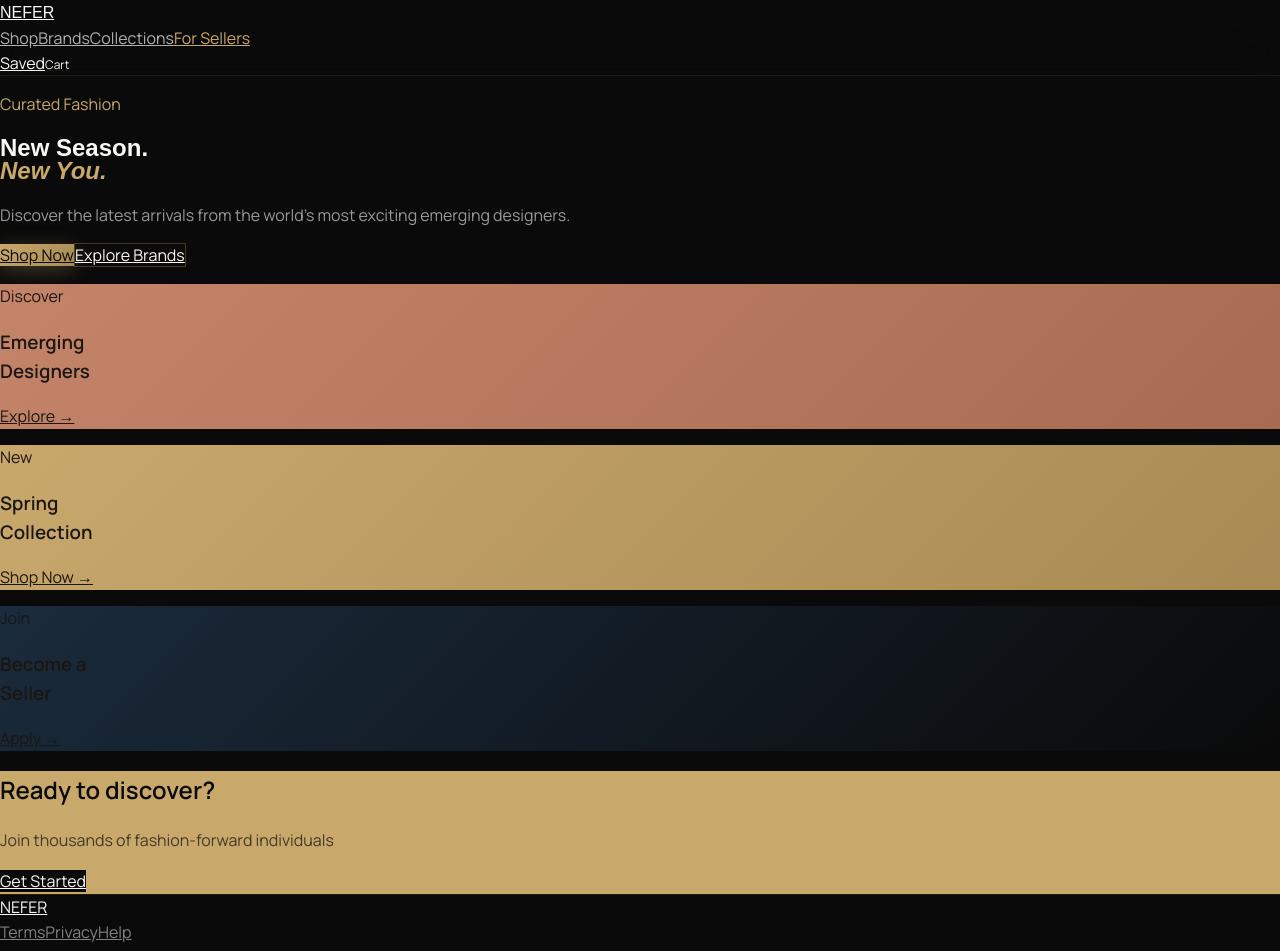
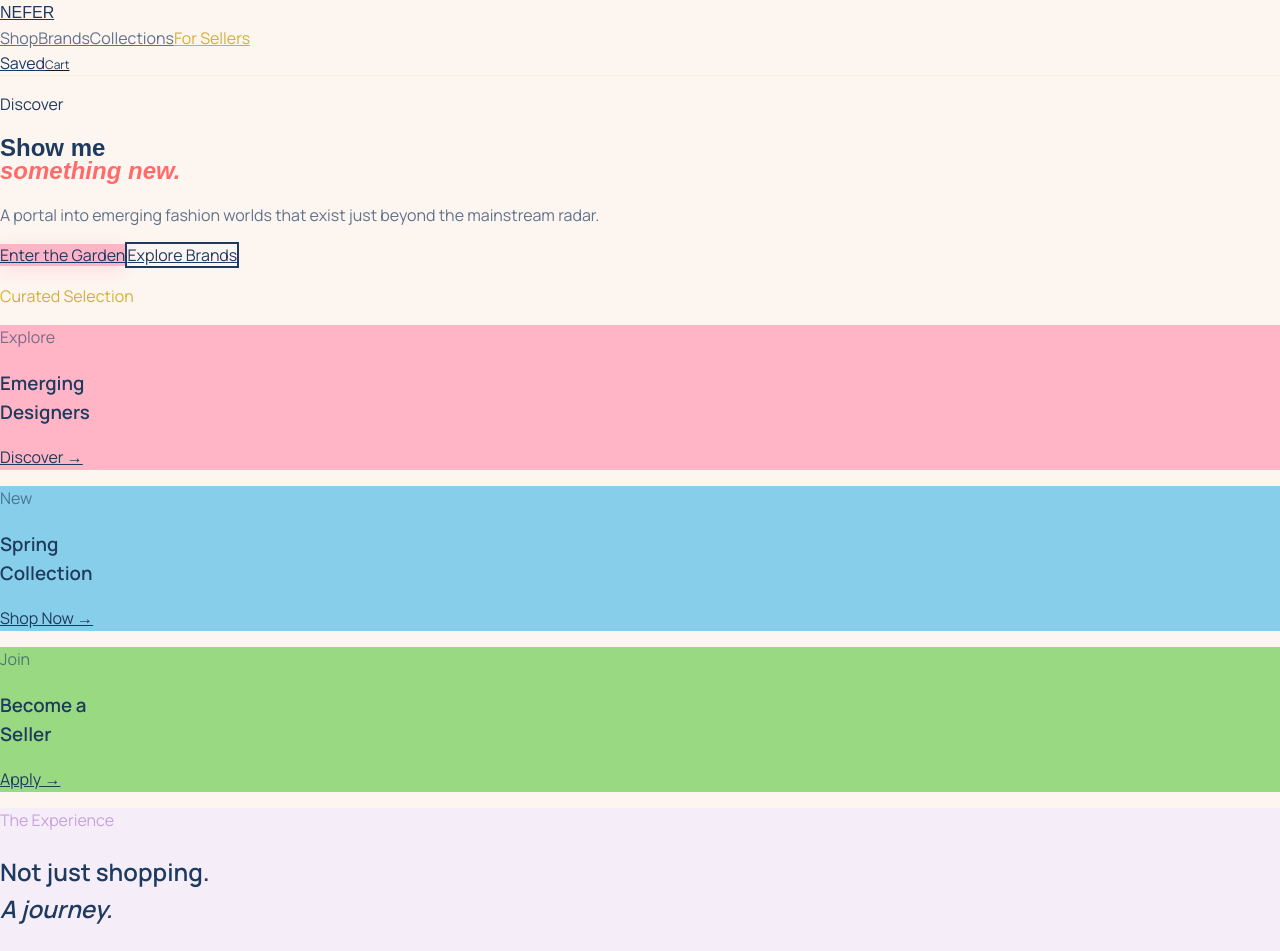
Before and after one commit to clawperridon/nefermarketplace-wonderland, a Next.js app: page / in a window 1280 px wide. Shown: the top 951 px of the page. Built offline with nearby package versions, Linux system fonts and the light colour scheme.

Commit message:
Apply NEFER artifact design - colorful surreal palette

```diff
--- a/app/page.tsx
+++ b/app/page.tsx
@@ -2,131 +2,143 @@ import Link from 'next/link';
 
 export default function Home() {
   return (
-    <div className="min-h-screen" style={{ background: '#0A0A0A' }}>
+    <div className="min-h-screen" style={{ background: '#FDF6F0' }}>
       {/* Navigation */}
-      <nav className="fixed top-0 left-0 right-0 z-50 px-6 py-4 flex justify-between items-center" style={{ background: 'rgba(10,10,10,0.8)', backdropFilter: 'blur(20px)', borderBottom: '1px solid rgba(201,168,108,0.1)' }}>
-        <Link href="/" className="font-display text-xl font-bold tracking-[0.25em]" style={{ color: '#FAF8F5', fontFamily: 'Syne, sans-serif' }}>NEFER</Link>
+      <nav className="fixed top-0 left-0 right-0 z-50 px-6 py-4 flex justify-between items-center" style={{ background: 'rgba(253,246,240,0.9)', backdropFilter: 'blur(20px)', borderBottom: '1px solid rgba(212,175,55,0.1)' }}>
+        <Link href="/" className="font-display text-xl font-bold tracking-[0.25em]" style={{ color: '#1E3A5F', fontFamily: 'Syne, sans-serif' }}>NEFER</Link>
         <div className="hidden md:flex items-center gap-8">
-          <Link href="/marketplace" className="text-xs tracking-[0.15em] uppercase" style={{ color: '#FAF8F5', opacity: 0.7 }}>Shop</Link>
-          <Link href="/brands" className="text-xs tracking-[0.15em] uppercase" style={{ color: '#FAF8F5', opacity: 0.7 }}>Brands</Link>
-          <Link href="/collections" className="text-xs tracking-[0.15em] uppercase" style={{ color: '#FAF8F5', opacity: 0.7 }}>Collections</Link>
-          <Link href="/brand/onboarding" className="text-xs tracking-[0.15em] uppercase" style={{ color: '#C9A86C' }}>For Sellers</Link>
+          <Link href="/marketplace" className="text-xs tracking-[0.15em] uppercase" style={{ color: '#1E3A5F', opacity: 0.7 }}>Shop</Link>
+          <Link href="/brands" className="text-xs tracking-[0.15em] uppercase" style={{ color: '#1E3A5F', opacity: 0.7 }}>Brands</Link>
+          <Link href="/collections" className="text-xs tracking-[0.15em] uppercase" style={{ color: '#1E3A5F', opacity: 0.7 }}>Collections</Link>
+          <Link href="/brand/onboarding" className="text-xs tracking-[0.15em] uppercase" style={{ color: '#D4AF37' }}>For Sellers</Link>
         </div>
         <div className="flex items-center gap-4">
-          <Link href="/saved" className="text-xs" style={{ color: '#FAF8F5' }}>Saved</Link>
+          <Link href="/saved" className="text-xs" style={{ color: '#1E3A5F' }}>Saved</Link>
           <Link href="/checkout" className="relative">
-            <span style={{ color: '#FAF8F5', fontSize: '12px' }}>Cart</span>
+            <span style={{ color: '#1E3A5F', fontSize: '12px' }}>Cart</span>
           </Link>
         </div>
       </nav>
 
-      {/* Hero */}
+      {/* Hero - Surreal Gradient */}
       <section className="relative min-h-screen flex items-center justify-center overflow-hidden">
-        {/* Background */}
+        {/* Surreal background */}
         <div className="absolute inset-0" style={{
-          background: 'linear-gradient(180deg, #0A0A0A 0%, #1a1512 50%, #0A0A0A 100%)',
+          background: 'linear-gradient(180deg, #87CEEB 0%, #FFB5C5 50%, #FFF8DC 100%)',
         }} />
         <div className="absolute inset-0" style={{
-          backgroundImage: 'radial-gradient(circle at 20% 80%, rgba(201,168,108,0.15) 0%, transparent 50%)',
+          backgroundImage: 'radial-gradient(circle at 30% 70%, rgba(152,217,130,0.4) 0%, transparent 50%)',
         }} />
         <div className="absolute inset-0" style={{
-          backgroundImage: 'radial-gradient(circle at 80% 20%, rgba(201,168,108,0.1) 0%, transparent 40%)',
+          backgroundImage: 'radial-gradient(circle at 70% 30%, rgba(201,160,220,0.4) 0%, transparent 50%)',
         }} />
 
         {/* Content */}
         <div className="relative z-10 text-center px-6 max-w-4xl">
-          <p className="text-xs uppercase tracking-[0.4em] mb-6" style={{ color: '#C9A86C' }}>Curated Fashion</p>
-          <h1 className="font-display text-6xl md:text-8xl font-bold mb-6" style={{ color: '#FAF8F5', fontFamily: 'Syne, sans-serif', lineHeight: 0.95 }}>
-            New Season.<br/>
-            <em style={{ fontStyle: 'italic', color: '#C9A86C' }}>New You.</em>
+          <p className="text-xs uppercase tracking-[0.4em] mb-6" style={{ color: '#1E3A5F' }}>Discover</p>
+          <h1 className="font-display text-6xl md:text-8xl font-bold mb-6" style={{ color: '#1E3A5F', fontFamily: 'Syne, sans-serif', lineHeight: 0.95 }}>
+            Show me<br/>
+            <em style={{ fontStyle: 'italic', color: '#FF6B6B' }}>something new.</em>
           </h1>
-          <p className="text-lg md:text-xl leading-relaxed mb-10 max-w-xl mx-auto" style={{ color: '#FAF8F5', opacity: 0.6 }}>
-            Discover the latest arrivals from the world's most exciting emerging designers.
+          <p className="text-lg md:text-xl leading-relaxed mb-10 max-w-xl mx-auto" style={{ color: '#1E3A5F', opacity: 0.7 }}>
+            A portal into emerging fashion worlds that exist just beyond the mainstream radar.
           </p>
           <div className="flex flex-col md:flex-row gap-4 justify-center">
             <Link href="/marketplace" className="px-8 py-4 text-sm font-semibold tracking-[0.15em] uppercase" style={{
-              background: 'linear-gradient(135deg, #C9A86C 0%, #a88a54 100%)',
-              color: '#0A0A0A',
-              boxShadow: '0 4px 20px rgba(201,168,108,0.3)'
+              background: '#FFB5C5',
+              color: '#1E3A5F',
+              boxShadow: '0 4px 20px rgba(255,181,197,0.4)'
             }}>
-              Shop Now
+              Enter the Garden
             </Link>
             <Link href="/brands" className="px-8 py-4 text-sm font-semibold tracking-[0.15em] uppercase" style={{
-              border: '1px solid rgba(201,168,108,0.3)',
-              color: '#FAF8F5'
+              border: '2px solid #1E3A5F',
+              color: '#1E3A5F'
             }}>
               Explore Brands
             </Link>
           </div>
         </div>
 
-        {/* Scroll indicator */}
-        <div className="absolute bottom-10 left-1/2 -translate-x-1/2 animate-pulse">
-          <div className="w-6 h-10 rounded-full border-2 flex items-start justify-center p-1" style={{ borderColor: 'rgba(201,168,108,0.3)' }}>
-            <div className="w-1 h-2 rounded-full" style={{ background: '#C9A86C' }} />
-          </div>
-        </div>
+        {/* Floating elements - surreal touch */}
+        <div className="absolute top-1/4 left-1/4 w-32 h-32 rounded-full opacity-30" style={{ background: '#98D982' }} />
+        <div className="absolute bottom-1/3 right-1/4 w-24 h-24 rounded-full opacity-30" style={{ background: '#C9A0DC' }} />
       </section>
 
-      {/* Featured Section - Color Cards */}
-      <section className="py-24 px-6" style={{ background: '#0A0A0A' }}>
+      {/* Featured - Color Cards */}
+      <section className="py-24 px-6" style={{ background: '#FDF6F0' }}>
         <div className="max-w-7xl mx-auto">
+          <p className="text-xs uppercase tracking-[0.3em] text-center mb-12" style={{ color: '#D4AF37' }}>Curated Selection</p>
+
           <div className="grid grid-cols-1 md:grid-cols-3 gap-6">
-            {/* Card 1 - Terracotta */}
-            <div className="group relative aspect-[3/4] rounded-2xl overflow-hidden" style={{ background: 'linear-gradient(135deg, #C4846A 0%, #a86b52 100%)' }}>
-              <div className="absolute inset-0 flex flex-col justify-end p-6">
-                <p className="text-xs uppercase tracking-widest mb-2 text-white/70">Discover</p>
-                <h3 className="font-display text-2xl text-white">Emerging<br/>Designers</h3>
-                <Link href="/brands" className="mt-4 text-sm text-white/80 underline underline-offset-4">Explore →</Link>
+            {/* Card 1 - Blush Pink */}
+            <div className="group relative aspect-[3/4] rounded-3xl overflow-hidden" style={{ background: '#FFB5C5' }}>
+              <div className="absolute inset-0 flex flex-col justify-end p-8">
+                <p className="text-xs uppercase tracking-widest mb-2" style={{ color: '#1E3A5F', opacity: 0.6 }}>Explore</p>
+                <h3 className="font-display text-3xl" style={{ color: '#1E3A5F' }}>Emerging<br/>Designers</h3>
+                <Link href="/brands" className="mt-4 text-sm underline underline-offset-4" style={{ color: '#1E3A5F' }}>Discover →</Link>
               </div>
             </div>
 
-            {/* Card 2 - Gold */}
-            <div className="group relative aspect-[3/4] rounded-2xl overflow-hidden" style={{ background: 'linear-gradient(135deg, #C9A86C 0%, #a88a54 100%)' }}>
-              <div className="absolute inset-0 flex flex-col justify-end p-6">
-                <p className="text-xs uppercase tracking-widest mb-2 text-black/50">New</p>
-                <h3 className="font-display text-2xl text-black">Spring<br/>Collection</h3>
-                <Link href="/marketplace" className="mt-4 text-sm text-black/70 underline underline-offset-4">Shop Now →</Link>
+            {/* Card 2 - Dream Blue */}
+            <div className="group relative aspect-[3/4] rounded-3xl overflow-hidden" style={{ background: '#87CEEB' }}>
+              <div className="absolute inset-0 flex flex-col justify-end p-8">
+                <p className="text-xs uppercase tracking-widest mb-2" style={{ color: '#1E3A5F', opacity: 0.6 }}>New</p>
+                <h3 className="font-display text-3xl" style={{ color: '#1E3A5F' }}>Spring<br/>Collection</h3>
+                <Link href="/marketplace" className="mt-4 text-sm underline underline-offset-4" style={{ color: '#1E3A5F' }}>Shop Now →</Link>
               </div>
             </div>
 
-            {/* Card 3 - Deep */}
-            <div className="group relative aspect-[3/4] rounded-2xl overflow-hidden" style={{ background: 'linear-gradient(135deg, #1A2B3C 0%, #0A0A0A 100%)' }}>
-              <div className="absolute inset-0 flex flex-col justify-end p-6">
-                <p className="text-xs uppercase tracking-widest mb-2 text-white/50">Join</p>
-                <h3 className="font-display text-2xl text-white">Become a<br/>Seller</h3>
-                <Link href="/brand/onboarding" className="mt-4 text-sm text-white/70 underline underline-offset-4">Apply →</Link>
+            {/* Card 3 - Botanica Green */}
+            <div className="group relative aspect-[3/4] rounded-3xl overflow-hidden" style={{ background: '#98D982' }}>
+              <div className="absolute inset-0 flex flex-col justify-end p-8">
+                <p className="text-xs uppercase tracking-widest mb-2" style={{ color: '#1E3A5F', opacity: 0.6 }}>Join</p>
+                <h3 className="font-display text-3xl" style={{ color: '#1E3A5F' }}>Become a<br/>Seller</h3>
+                <Link href="/brand/onboarding" className="mt-4 text-sm underline underline-offset-4" style={{ color: '#1E3A5F' }}>Apply →</Link>
               </div>
             </div>
           </div>
         </div>
       </section>
 
-      {/* CTA Banner */}
-      <section className="py-20 px-6 text-center" style={{ background: '#C9A86C' }}>
-        <h2 className="font-display text-4xl mb-4" style={{ color: '#0A0A0A' }}>Ready to discover?</h2>
-        <p className="mb-8 text-lg" style={{ color: '#0A0A0A', opacity: 0.7 }}>Join thousands of fashion-forward individuals</p>
+      {/* Lavender Section */}
+      <section className="py-24 px-6" style={{ background: '#F5EEF8' }}>
+        <div className="max-w-4xl mx-auto text-center">
+          <p className="text-xs uppercase tracking-[0.3em] mb-4" style={{ color: '#C9A0DC' }}>The Experience</p>
+          <h2 className="font-display text-4xl md:text-5xl mb-6" style={{ color: '#1E3A5F' }}>
+            Not just shopping.<br/><em style={{ fontStyle: 'italic' }}>A journey.</em>
+          </h2>
+          <p className="text-lg" style={{ color: '#1E3A5F', opacity: 0.7 }}>
+            Every visit reveals something new. Not just new products, but new aesthetics, new narratives, new ways of seeing fashion.
+          </p>
+        </div>
+      </section>
+
+      {/* CTA - Coral */}
+      <section className="py-20 px-6 text-center" style={{ background: '#FF6B6B' }}>
+        <h2 className="font-display text-4xl mb-4" style={{ color: '#FFF8DC' }}>Ready to discover?</h2>
+        <p className="mb-8 text-lg" style={{ color: '#FFF8DC', opacity: 0.8 }}>Join thousands of style explorers</p>
         <Link
           href="/signup"
           className="inline-block px-10 py-4 text-sm font-semibold uppercase tracking-widest"
-          style={{ background: '#0A0A0A', color: '#FAF8F5' }}
+          style={{ background: '#FFF8DC', color: '#1E3A5F' }}
         >
           Get Started
         </Link>
       </section>
 
       {/* Footer */}
-      <footer className="py-12 px-6" style={{ background: '#0A0A0A', borderTop: '1px solid rgba(201,168,108,0.1)' }}>
+      <footer className="py-12 px-6" style={{ background: '#FDF6F0', borderTop: '1px solid rgba(212,175,55,0.1)' }}>
         <div className="max-w-7xl mx-auto flex flex-col md:flex-row justify-between items-center gap-6">
-          <Link href="/" className="font-display text-xl font-bold tracking-[0.2em]" style={{ color: '#FAF8F5' }}>
+          <Link href="/" className="font-display text-xl font-bold tracking-[0.2em]" style={{ color: '#1E3A5F' }}>
             NEFER
           </Link>
           <div className="flex gap-8">
-            <Link href="/legal/terms" className="text-xs" style={{ color: '#FAF8F5', opacity: 0.5 }}>Terms</Link>
-            <Link href="/legal/privacy" className="text-xs" style={{ color: '#FAF8F5', opacity: 0.5 }}>Privacy</Link>
-            <Link href="/help" className="text-xs" style={{ color: '#FAF8F5', opacity: 0.5 }}>Help</Link>
+            <Link href="/legal/terms" className="text-xs" style={{ color: '#1E3A5F', opacity: 0.5 }}>Terms</Link>
+            <Link href="/legal/privacy" className="text-xs" style={{ color: '#1E3A5F', opacity: 0.5 }}>Privacy</Link>
+            <Link href="/help" className="text-xs" style={{ color: '#1E3A5F', opacity: 0.5 }}>Help</Link>
           </div>
-          <p className="text-xs" style={{ color: '#FAF8F5', opacity: 0.3 }}>© 2026 NEFER</p>
+          <p className="text-xs" style={{ color: '#1E3A5F', opacity: 0.3 }}>© 2026 NEFER</p>
         </div>
       </footer>
     </div>
```
